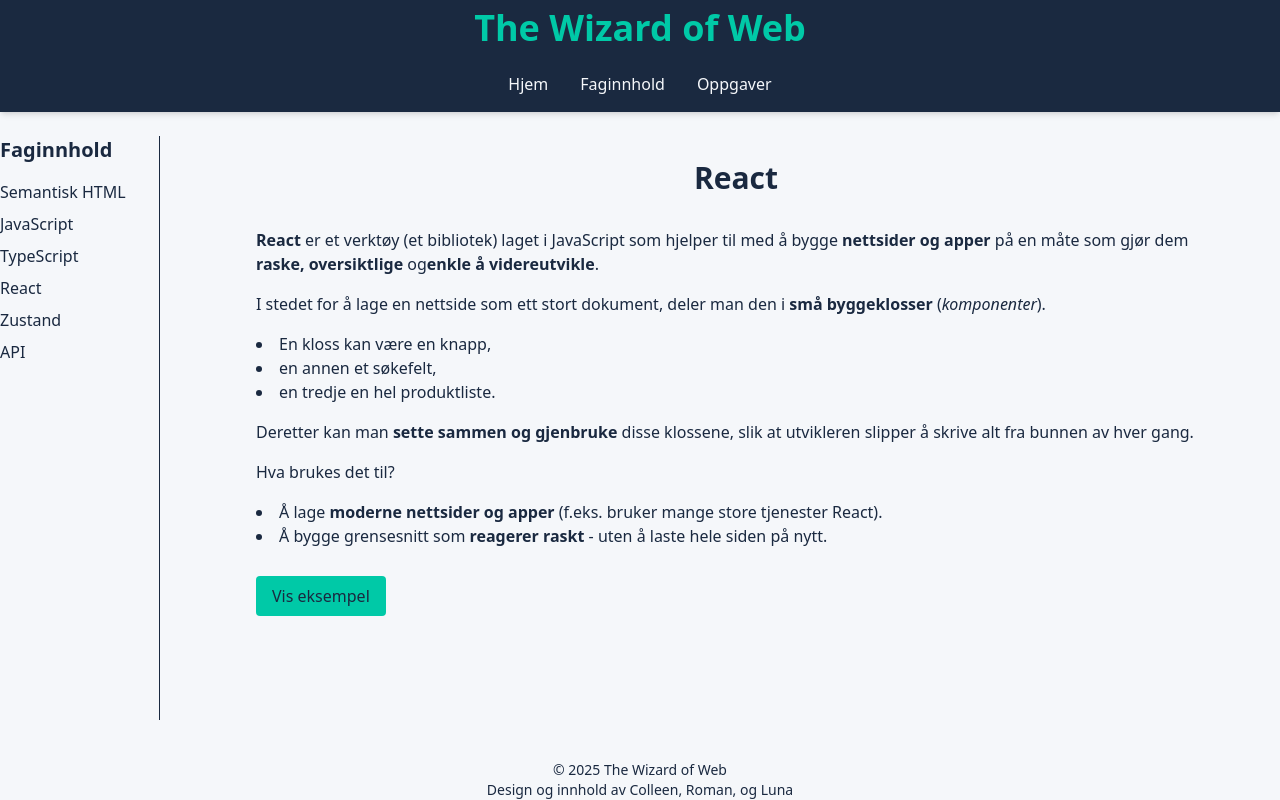
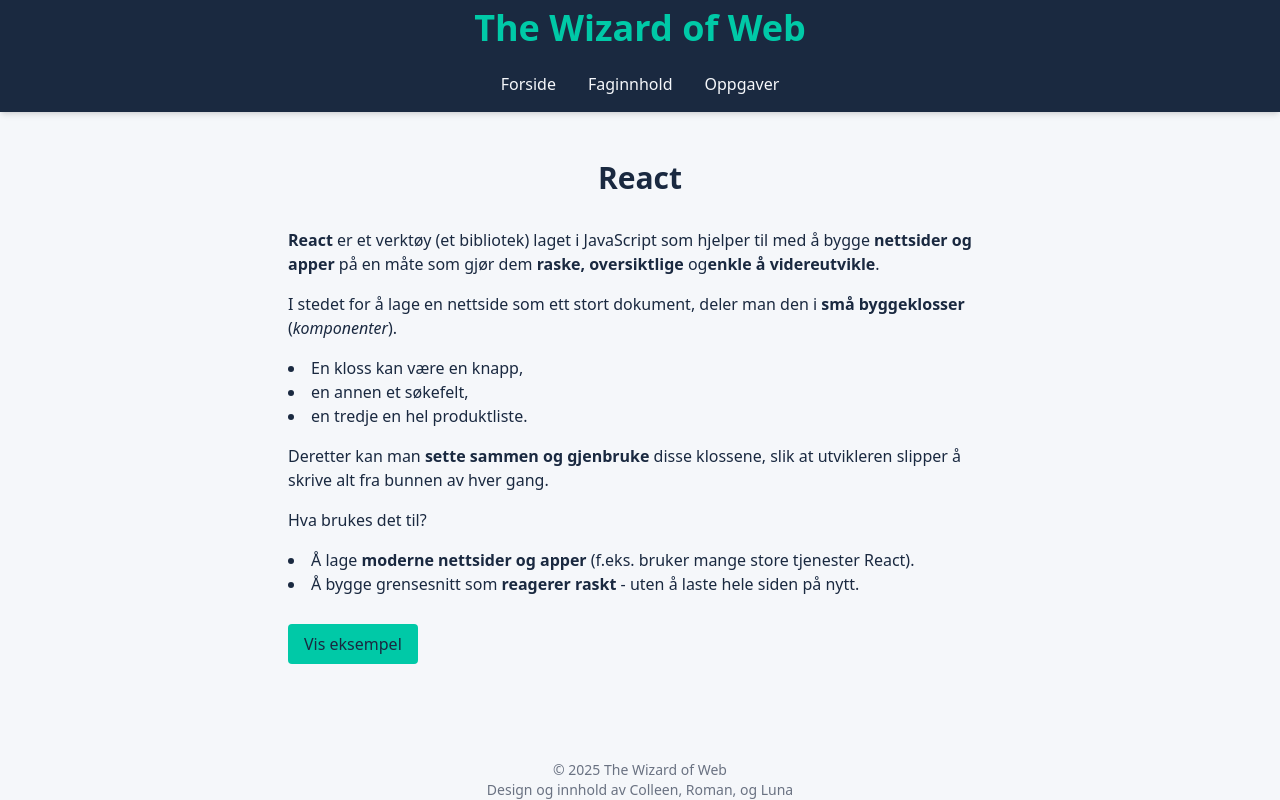
Before and after one commit to brolun/arbeidskrav02-emne06-ga, a Next.js app: page /faginnhold/react in a window 1280 px wide. Built offline with nearby package versions, Linux system fonts and the light colour scheme.

Commit message:
change faginnhold sidebar-nav to dropdown-nav

```diff
--- a/app/components/NavLinks.ts
+++ /dev/null
@@ -1,23 +0,0 @@
-import { faginnholdChildren } from "./FaginnholdChildren";
-import { oppgaverChildren } from "./OppgaverChildren";
-
-// For hodenavigasjon
-export const navLinks = [
-  { href: "/", label: "Hjem" },
-  {
-    href: "/faginnhold",
-    label: "Faginnhold",
-    children: faginnholdChildren,
-  },
-  {
-    href: "/oppgaver",
-    label: "Oppgaver",
-    children: oppgaverChildren,
-  },
-];
-
-// For SideBarLayout
-export const faginnholdLinks =
-  navLinks.find((l) => l.href === "/faginnhold")?.children || [];
-export const oppgaverLinks =
-  navLinks.find((l) => l.href === "/oppgaver")?.children || [];
--- /dev/null
+++ b/app/components/NavLinks.tsx
@@ -0,0 +1,45 @@
+"use client";
+import Link from "next/link";
+import { faginnholdChildren } from "./FaginnholdChildren";
+import { usePathname } from "next/navigation";
+
+export function HeaderNav() {
+  const baseClass =
+    "cursor-pointer hover:text-accent transition-transform duration-200 hover:scale-110";
+
+  return (
+    <nav className="relative flex justify-center gap-8 text-light text-l py-4">
+      <Link href="/" className={baseClass}>
+        Forside
+      </Link>
+      <div className="group">
+        <Link
+          href="/faginnhold"
+          className={`${baseClass} group-hover:scale-110`}
+        >
+          Faginnhold
+        </Link>
+        <FaginnholdSubNav />
+      </div>
+      <Link href="/oppgaver" className={baseClass}>
+        Oppgaver
+      </Link>
+    </nav>
+  );
+}
+
+export function FaginnholdSubNav() {
+  return (
+    <nav className="absolute left-0 right-0 w-full bg-dark z-10 hidden group-hover:flex justify-center gap-8 py-4">
+      {faginnholdChildren.map((emne) => (
+        <Link
+          key={emne.href}
+          href={emne.href}
+          className="text-light transition-colors duration-200 hover:bg-accent/20 hover:text-accent hover:scale-110 rounded"
+        >
+          {emne.label}
+        </Link>
+      ))}
+    </nav>
+  );
+}
--- a/app/components/SidebarLayout.tsx
+++ /dev/null
@@ -1,56 +0,0 @@
-"use client";
-import Link from "next/link";
-import { usePathname } from "next/navigation";
-import React from "react";
-
-type SidebarLink = {
-  href: string;
-  label: string;
-};
-
-type SidebarLayoutProps = {
-  heading: string;
-  links: SidebarLink[];
-  basePath: string;
-  children: React.ReactNode;
-};
-
-export function SidebarLayout({
-  heading,
-  links,
-  basePath,
-  children,
-}: SidebarLayoutProps) {
-  const pathname = usePathname();
-  const isRoot = pathname === basePath;
-
-  if (isRoot) {
-    return (
-      <>
-        <h2 className="text-center">{heading}</h2>
-        {children}
-      </>
-    );
-  }
-
-  return (
-    <div className="grid md:grid-cols-[10rem_1fr] gap-8 w-full text-dark">
-      <aside className="hidden md:block mt-6 border-r boder-dark pr-4">
-        <nav className="flex flex-col gap-2">
-          <Link
-            href={basePath}
-            className="hover:underline mb-2 text-xl font-semibold"
-          >
-            {heading}
-          </Link>
-          {links.map((link) => (
-            <Link key={link.href} href={link.href} className="hover:underline">
-              {link.label}
-            </Link>
-          ))}
-        </nav>
-      </aside>
-      <article className="min-w-0">{children}</article>
-    </div>
-  );
-}
--- a/app/faginnhold/layout.tsx
+++ b/app/faginnhold/layout.tsx
@@ -1,16 +1,6 @@
 "use client";
 import { ReactNode } from "react";
-import { SidebarLayout } from "../components/SidebarLayout";
-import { faginnholdLinks } from "../components/NavLinks";
 
 export default function Layout({ children }: { children: ReactNode }) {
-  return (
-    <SidebarLayout
-      heading="Faginnhold"
-      links={faginnholdLinks}
-      basePath="/faginnhold"
-    >
-      {children}
-    </SidebarLayout>
-  );
+  return <div className="max-w-3xl mx-auto">{children}</div>;
 }
--- a/app/faginnhold/page.tsx
+++ b/app/faginnhold/page.tsx
@@ -2,6 +2,7 @@
 import { faginnholdChildren } from "../components/FaginnholdChildren";
 import { useRouter } from "next/navigation";
 import { FaginnholdCard } from "./components/FaginnholdCard";
+import { Page } from "../components/Page";
 
 export default function FaginnholdParentPage() {
   const router = useRouter();
@@ -11,12 +12,12 @@ export default function FaginnholdParentPage() {
   };
 
   return (
-    <>
-      <p className="text-center mb-6">
+    <Page title="Faginnhold">
+      <p className="text-center mb-10">
         Her får du en oversikt over hva du kan lære i de ulike seksjonene. Klikk
         deg videre for eksempler og forklaringer.
       </p>
-      <section className="grid gap-6 md:grid-cols-2 max-w-4xl mx-auto p-6 space-y-8">
+      <section className="grid gap-6 md:grid-cols-2 space-y-8">
         {faginnholdChildren.map((emne) => (
           <FaginnholdCard
             key={emne.href}
@@ -27,6 +28,6 @@ export default function FaginnholdParentPage() {
           />
         ))}
       </section>
-    </>
+    </Page>
   );
 }
--- a/app/layout.tsx
+++ b/app/layout.tsx
@@ -1,8 +1,7 @@
 import type { Metadata } from "next";
 import { Geist, Geist_Mono } from "next/font/google";
 import "./globals.css";
-import Link from "next/link";
-import { navLinks } from "./components/NavLinks";
+import { HeaderNav, FaginnholdSubNav } from "./components/NavLinks";
 
 const geistSans = Geist({
   variable: "--font-geist-sans",
@@ -33,20 +32,11 @@ export default function RootLayout({
           <h1 className="text-accent text-center text-4xl font-semibold py-2">
             The Wizard of Web
           </h1>
-          <nav className="flex justify-center gap-8 text-light text-l py-4">
-            {navLinks.map((link) => (
-              <Link
-                key={link.href}
-                href={link.href}
-                className="cursor-pointer hover:text-accent transition-transform duration-200 hover:scale-110"
-              >
-                {link.label}
-              </Link>
-            ))}
-          </nav>
+          <HeaderNav />
+          <FaginnholdSubNav />
         </header>
         {children}
-        <footer className="text-center text-dark text-sm mt-10">
+        <footer className="text-center text-gray-500 text-sm mt-10">
           <p>© 2025 The Wizard of Web</p>
           <p>Design og innhold av Colleen, Roman, og Luna</p>
         </footer>
```
